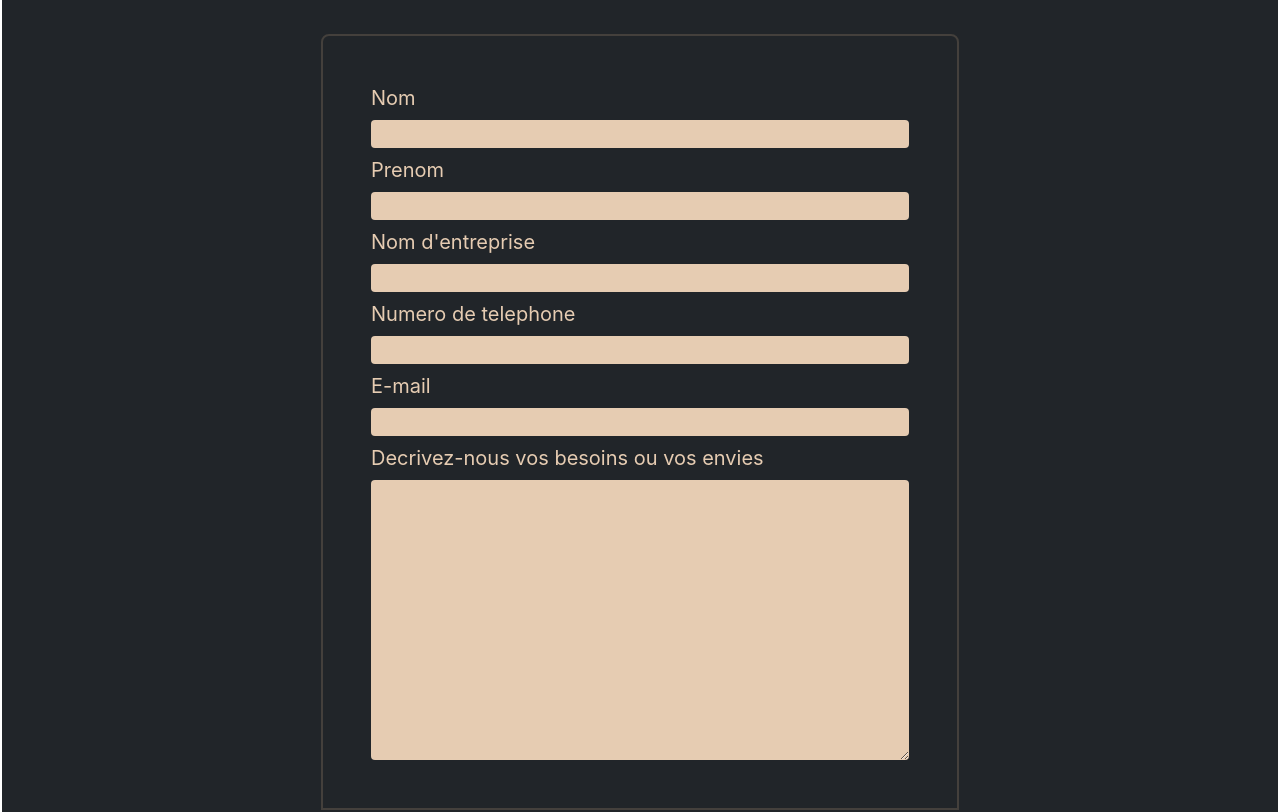
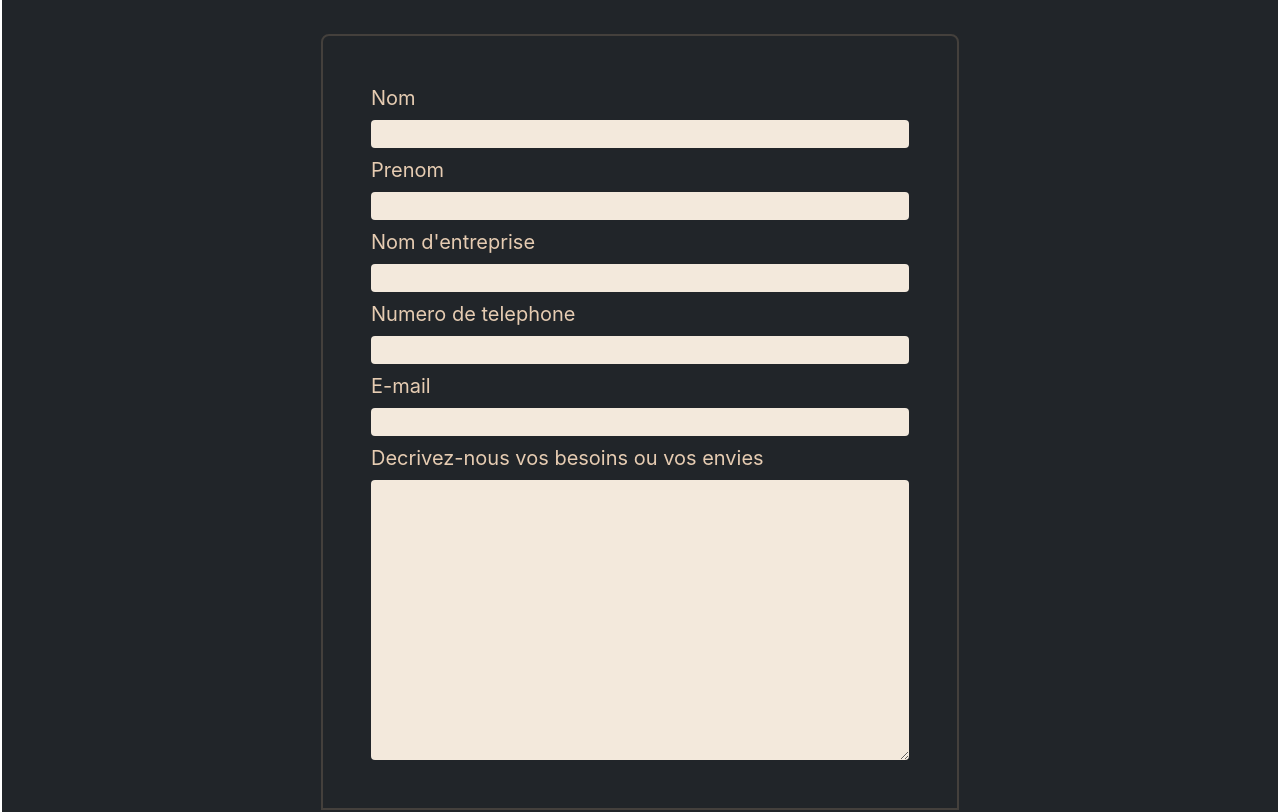
Before and after one commit to BdClement/Stanley, a React (Create React App) app in the folder frontend/testReact/menuitek/: page / in a window 1280 px wide. Shown: the part 540-1352 px from the top of the page. Built offline with nearby package versions, Linux system fonts and the light colour scheme.

Commit message:
feat:form page in progress

```diff
--- a/frontend/testReact/menuitek/src/components/Content/Formulaire/Devis.js
+++ b/frontend/testReact/menuitek/src/components/Content/Formulaire/Devis.js
@@ -4,27 +4,27 @@ function Devis() {
             <ul className="w-1/2 2xl:w-1/3 flex flex-col border-2 border-stone-700 rounded-t-lg xl:gap-2 p-2 md:p-4 lg:p-6 xl:p-12">
                 <li className="flex flex-col lg:gap-2 2xl:gap-4">
                     <label for="name">Nom</label>
-                    <input type="text" id="name" name="user_name" className="bg-beige-main text-grey-main rounded"></input>
+                    <input type="text" id="name" name="user_name" className="bg-beige-contrast text-grey-main rounded"></input>
                 </li>
                 <li className="flex flex-col lg:gap-2 2xl:gap-4">
                     <label for="first_name">Prenom</label>
-                    <input type="text" id="first_name" name="user_first_name" className="bg-beige-main text-grey-main rounded"></input>
+                    <input type="text" id="first_name" name="user_first_name" className="bg-beige-contrast text-grey-main rounded"></input>
                 </li>
                 <li className="flex flex-col lg:gap-2 2xl:gap-4">
                     <label for="society">Nom d'entreprise</label>
-                    <input type="text" id="society" name="user_society" className="bg-beige-main text-grey-main rounded"></input>
+                    <input type="text" id="society" name="user_society" className="bg-beige-contrast text-grey-main rounded"></input>
                 </li>
                 <li className="flex flex-col lg:gap-2 2xl:gap-4">
                     <label for="tel"> Numero de telephone</label>
-                    <input type="tel" id="tel" name="tel" className="bg-beige-main text-grey-main rounded"></input>
+                    <input type="tel" id="tel" name="tel" className="bg-beige-contrast text-grey-main rounded"></input>
                 </li>
                 <li className="flex flex-col lg:gap-2 2xl:gap-4">
                     <label for="email">E-mail</label>
-                    <input type="email" id="email" name="email" className="bg-beige-main text-grey-main rounded"></input>
+                    <input type="email" id="email" name="email" className="bg-beige-contrast text-grey-main rounded"></input>
                 </li>
                 <li className="flex flex-col lg:gap-2 2xl:gap-4">
                     <label for="project">Decrivez-nous vos besoins ou vos envies</label>
-                    <textarea id="project" name="user_project" cols="50" rows="10" className="bg-beige-main text-grey-main rounded"></textarea>
+                    <textarea id="project" name="user_project" cols="50" rows="10" className="bg-beige-contrast text-grey-main rounded"></textarea>
                 </li>
             </ul>
             <div className="flex items-center justify-center">
```
